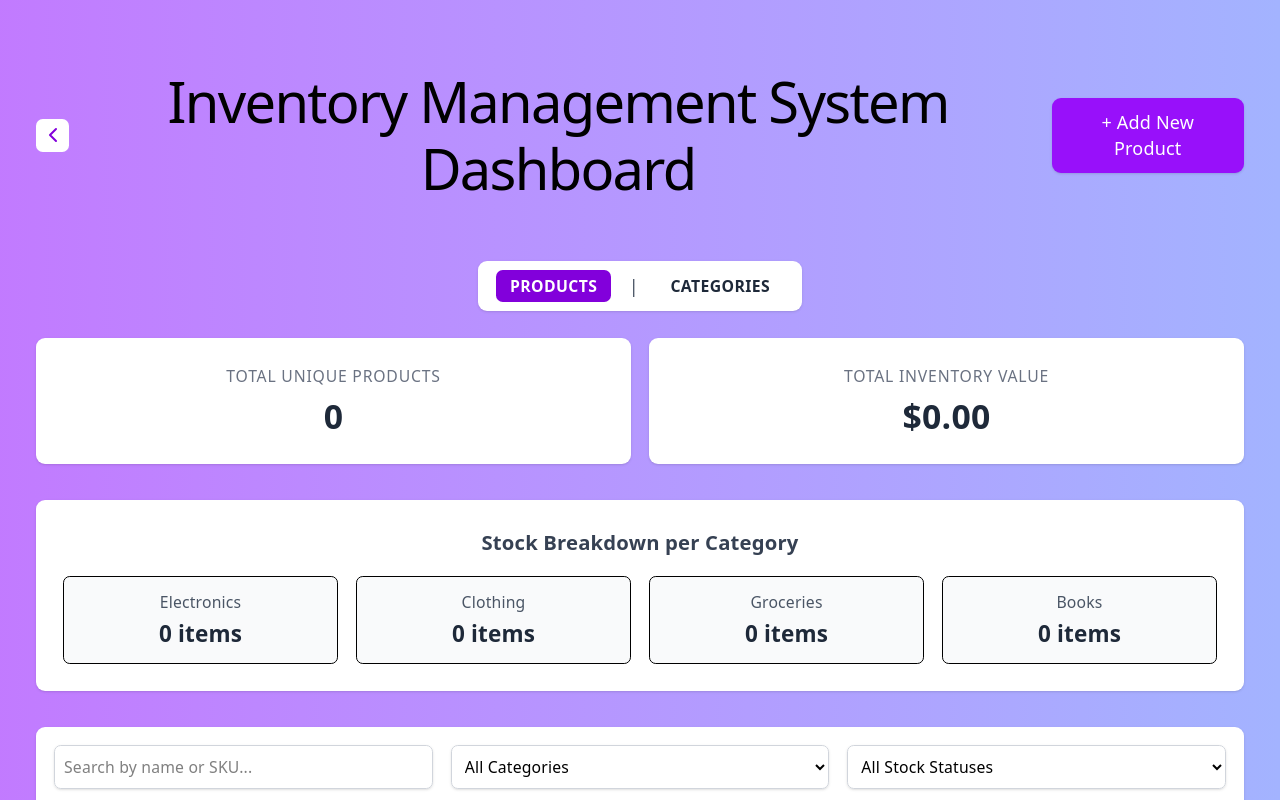
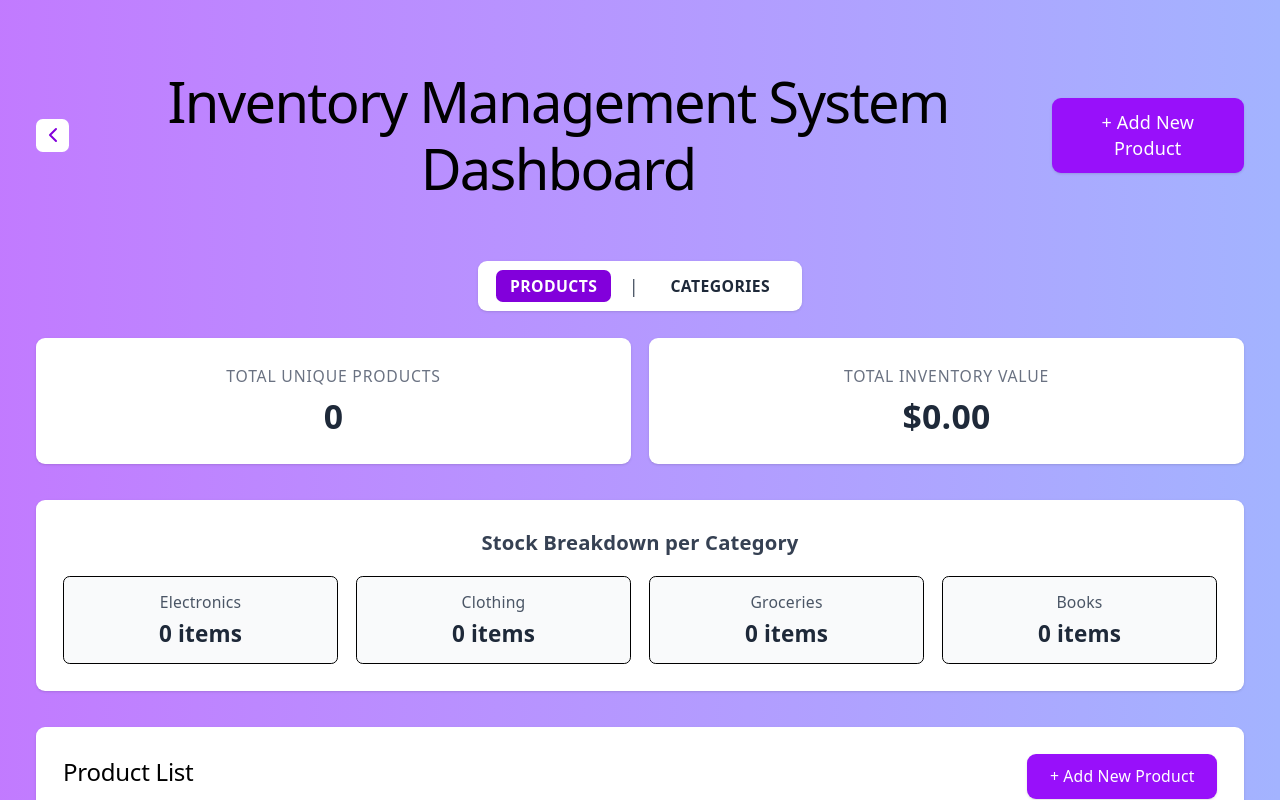
Before and after one commit to TMadhusha/Inventory_Management_System, a React (Vite) app in the folder Frontend/inventory_management/: page / in a window 1280 px wide. Both pictures are taken after a click on the button "Go to Dashboard". Shown: the top 800 px of the page. Built offline with nearby package versions, Linux system fonts and the light colour scheme.

Commit message:
Updated Product List to styling

```diff
--- a/Frontend/inventory_management/src/components/ProductList.jsx
+++ b/Frontend/inventory_management/src/components/ProductList.jsx
@@ -1,6 +1,18 @@
-import React, { useState } from 'react'
+import React, { useState } from 'react';
+import ProductManager from './ProductManager';
 
-export default function ProductList({ products = [], categories =[], onEdit, onDelete, onAdjustStock }) {
+export default function ProductList({
+  products = [],
+  categories = [],
+  onEdit,
+  onDelete,
+  onAdjustStock,
+  isModalOpen,
+  setIsModalOpen,
+  editingProduct,
+  setEditingProduct,
+  handleAddOrEditProduct
+}) {
   const [search, setSearch] = useState('');
   const [selectedCategory, setSelectedCategory] = useState('');
   const [stockStatus, setStockStatus] = useState('');
@@ -14,7 +26,19 @@ export default function ProductList({ products = [], categories =[], onEdit, onD
   });
 
   return (
-    <div className="bg-white rounded-lg shadow p-4 overflow-hidden">
+    <div className="bg-white rounded-lg shadow p-6 overflow-hidden">
+      <div className="flex flex-col sm:flex-row justify-between items-start sm:items-center gap-4 mb-6 pb-4 border-b border-gray-100">
+        <div>
+          <h2 className="text-xl font-bold text-gray-800">Product List</h2>
+        </div>
+        <button
+          onClick={() => { setEditingProduct(null); setIsModalOpen(true); }}
+          className="w-full sm:w-auto bg-purple-600 hover:bg-purple-700 text-white px-5 py-2.5 rounded-lg font-medium shadow transition-colors text-sm"
+        >
+          + Add New Product
+        </button>
+      </div>
+
       {/* Search and Filters */}
       <div className="grid grid-cols-1 sm:grid-cols-3 gap-4 mb-6">
         <input
@@ -22,13 +46,13 @@ export default function ProductList({ products = [], categories =[], onEdit, onD
           placeholder="Search by name or SKU..."
           value={search}
           onChange={(e) => setSearch(e.target.value)}
-          className="border border-gray-300 rounded-md p-2 text-sm shadow-sm"
+          className="border border-gray-300 rounded-md p-2 text-sm shadow-sm focus:ring-1 focus:ring-purple-500 focus:border-purple-500 outline-none"
         />
-        <select value={selectedCategory} onChange={(e) => setSelectedCategory(e.target.value)} className="border border-gray-300 rounded-md p-2 text-sm shadow-sm">
+        <select value={selectedCategory} onChange={(e) => setSelectedCategory(e.target.value)} className="border border-gray-300 rounded-md p-2 text-sm shadow-sm outline-none">
           <option value="">All Categories</option>
           {categories.map(cat => <option key={cat} value={cat}>{cat}</option>)}
         </select>
-        <select value={stockStatus} onChange={(e) => setStockStatus(e.target.value)} className="border border-gray-300 rounded-md p-2 text-sm shadow-sm">
+        <select value={stockStatus} onChange={(e) => setStockStatus(e.target.value)} className="border border-gray-300 rounded-md p-2 text-sm shadow-sm outline-none">
           <option value="">All Stock Statuses</option>
           <option value="in">In Stock</option>
           <option value="out">Out of Stock</option>
@@ -78,6 +102,15 @@ export default function ProductList({ products = [], categories =[], onEdit, onD
           </tbody>
         </table>
       </div>
+
+      {/* Product Management Form Modal */}
+      <ProductManager
+        isOpen={isModalOpen}
+        onClose={() => { setIsModalOpen(false); setEditingProduct(null); }}
+        onSubmit={handleAddOrEditProduct}
+        initialValues={editingProduct}
+        categories={categories}
+      />
     </div>
   );
 }
```
Lines whose indentation alone changed are shown as unchanged.
